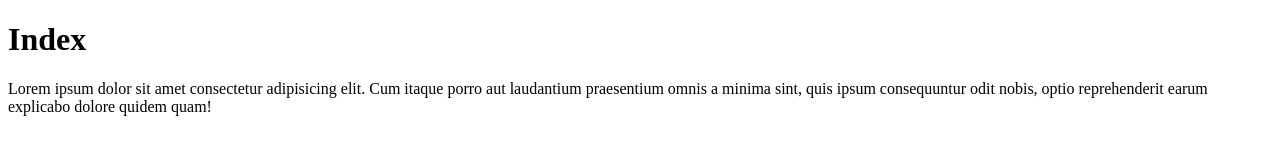
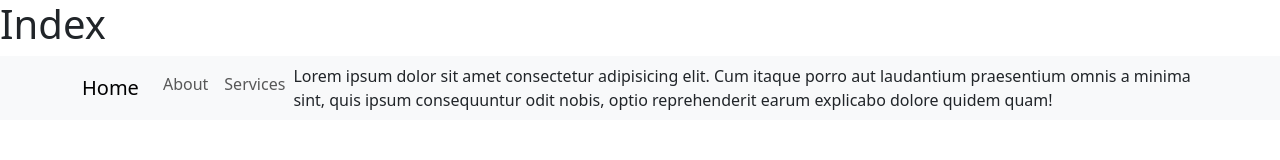
Before and after one commit to lebrooonjemas/html-fajlok-linkelese, a plain HTML site: page index.html in a window 1280 px wide. Drawn offline with nearby package versions, Linux system fonts and the light colour scheme.

Commit message:
Add files via upload

```diff
--- a/index.html
+++ b/index.html
@@ -4,9 +4,28 @@
     <meta charset="UTF-8">
     <meta name="viewport" content="width=device-width, initial-scale=1.0">
     <title>Document</title>
+    <link href="https://cdn.jsdelivr.net/npm/bootstrap@5.3.3/dist/css/bootstrap.min.css" rel="stylesheet" integrity="sha384-QWTKZyjpPEjISv5WaRU9OFeRpok6YctnYmDr5pNlyT2bRjXh0JMhjY6hW+ALEwIH" crossorigin="anonymous">
+    <script src="https://cdn.jsdelivr.net/npm/bootstrap@5.3.3/dist/js/bootstrap.bundle.min.js" integrity="sha384-YvpcrYf0tY3lHB60NNkmXc5s9fDVZLESaAA55NDzOxhy9GkcIdslK1eN7N6jIeHz" crossorigin="anonymous"></script>
 </head>
 <body>
     <h1>Index</h1>
-    Lorem ipsum dolor sit amet consectetur adipisicing elit. Cum itaque porro aut laudantium praesentium omnis a minima sint, quis ipsum consequuntur odit nobis, optio reprehenderit earum explicabo dolore quidem quam!
+    <nav class="navbar navbar-expand-lg bg-body-tertiary">
+        <div class="container">
+        <a class="navbar-brand" href="#">Home</a>
+        <button class="navbar-toggler" type="button">
+        <span class="navbar-toggler-icon"></span>
+        </button>
+        <div class="collapse navbar-collapse">
+                <ul class="navbar-nav me-auto mb-2 mb-lg-0">
+            <li class="nav-item">
+                <a class="nav-link" href="about.html">About</a>
+                </li>
+            <li class="nav-item">
+                <a class="nav-link" href="services.html">Services</a>
+                </li>
+                Lorem ipsum dolor sit amet consectetur adipisicing elit. Cum itaque porro aut laudantium praesentium omnis a minima sint, quis ipsum consequuntur odit nobis, optio reprehenderit earum explicabo dolore quidem quam!
+        </div>
+        </div>
+        </nav>
 </body>
 </html>
```
Also changed, not shown: about.html (+1 -1 lines), services.html (+1 -2 lines).
